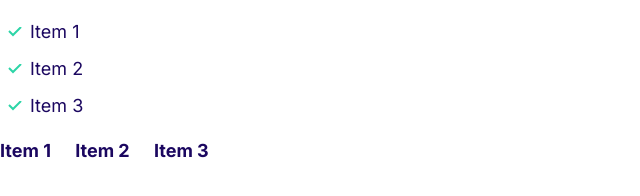
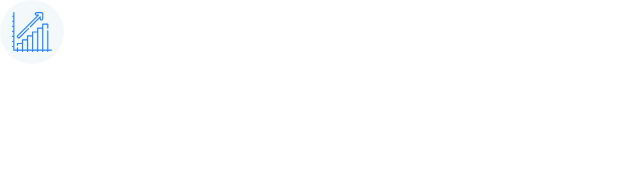
Before and after one commit to keitarusm/Course-Work, a plain HTML site: page HTML-Part3/Moshify/index.html in a window 1280 px wide. Shown: the whole page, without its empty margins (0-640 px from the left). Drawn offline with Linux system fonts and the light colour scheme.

Commit message:
Added an icon element.

```diff
--- a/HTML-Part3/Moshify/css/styles.css
+++ b/HTML-Part3/Moshify/css/styles.css
@@ -146,3 +146,23 @@ a {
     padding-left: 0rem;
   }
 }
+
+/* Icons */
+.icon {
+  width: 40px;
+  height: 40px;
+}
+
+.icon--primary {
+  fill: var(--color-primary);
+}
+
+.icon-container {
+  align-items: center;
+  background: #f3f9fa;
+  border-radius: 100%;
+  display: inline-flex;
+  height: 64px;
+  justify-content: center;
+  width: 64px;
+}
--- a/HTML-Part3/Moshify/index.html
+++ b/HTML-Part3/Moshify/index.html
@@ -15,15 +15,10 @@
     <title>Moshify</title>
   </head>
   <body>
-    <ul class="list list--tick">
-      <li class="list__item">Item 1</li>
-      <li class="list__item">Item 2</li>
-      <li class="list__item">Item 3</li>
-    </ul>
-    <ul class="list list--inline list--bold">
-      <li class="list__item">Item 1</li>
-      <li class="list__item">Item 2</li>
-      <li class="list__item">Item 3</li>
-    </ul>
+    <span class="icon-container">
+      <svg class="icon icon--primary">
+        <use xlink:href="images/sprite.svg#growth"></use></svg>
+      </svg>
+    </span>
   </body>
 </html>
```
Also changed, not shown: HTML-Part3/Moshify/components/icons.html (added, +5 -0 lines), HTML-Part3/Moshify/images/logo.svg (added), HTML-Part3/Moshify/images/sprite.svg (added).
